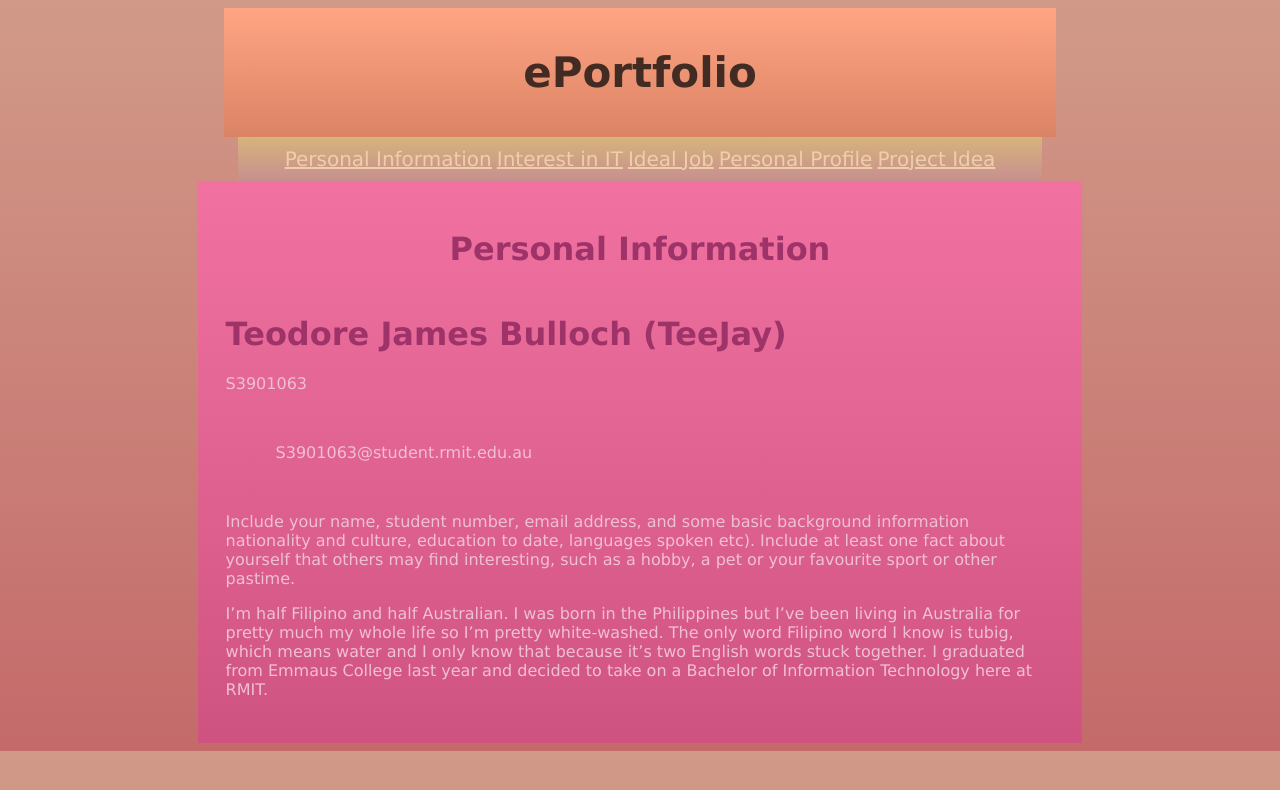
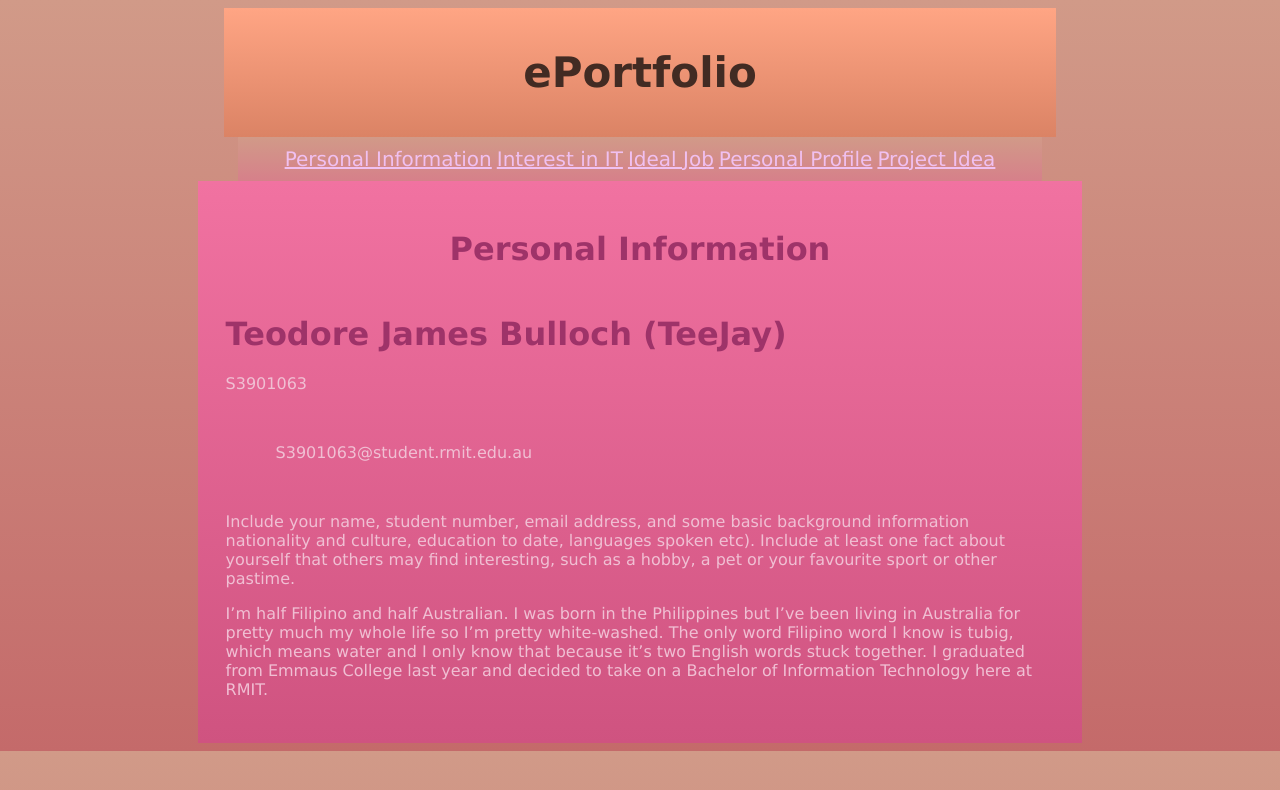
Before and after one commit to TeodoreBulloch/Assignment-1, a plain HTML site: page index.html in a window 1280 px wide. Drawn offline with Linux system fonts and the light colour scheme.

Commit message:
Update styles.css

```diff
--- a/styles.css
+++ b/styles.css
@@ -15,7 +15,7 @@ h1, h2, p, a    {
   font-family: verdana;
 }
 a  {
-  color: #f0ceaa;
+  color: #f0c0f0;
 }
 p  {
   color: #f0bfd3;
@@ -34,7 +34,7 @@ table {
   width:70%;
 }
 .naviga {
-  background: linear-gradient(#d6b47c, #c78f8f);
+  background: linear-gradient(#d19a88, #d6808a);
   padding: 10px;
   text-align: center;
   font-size: 20px;
```
